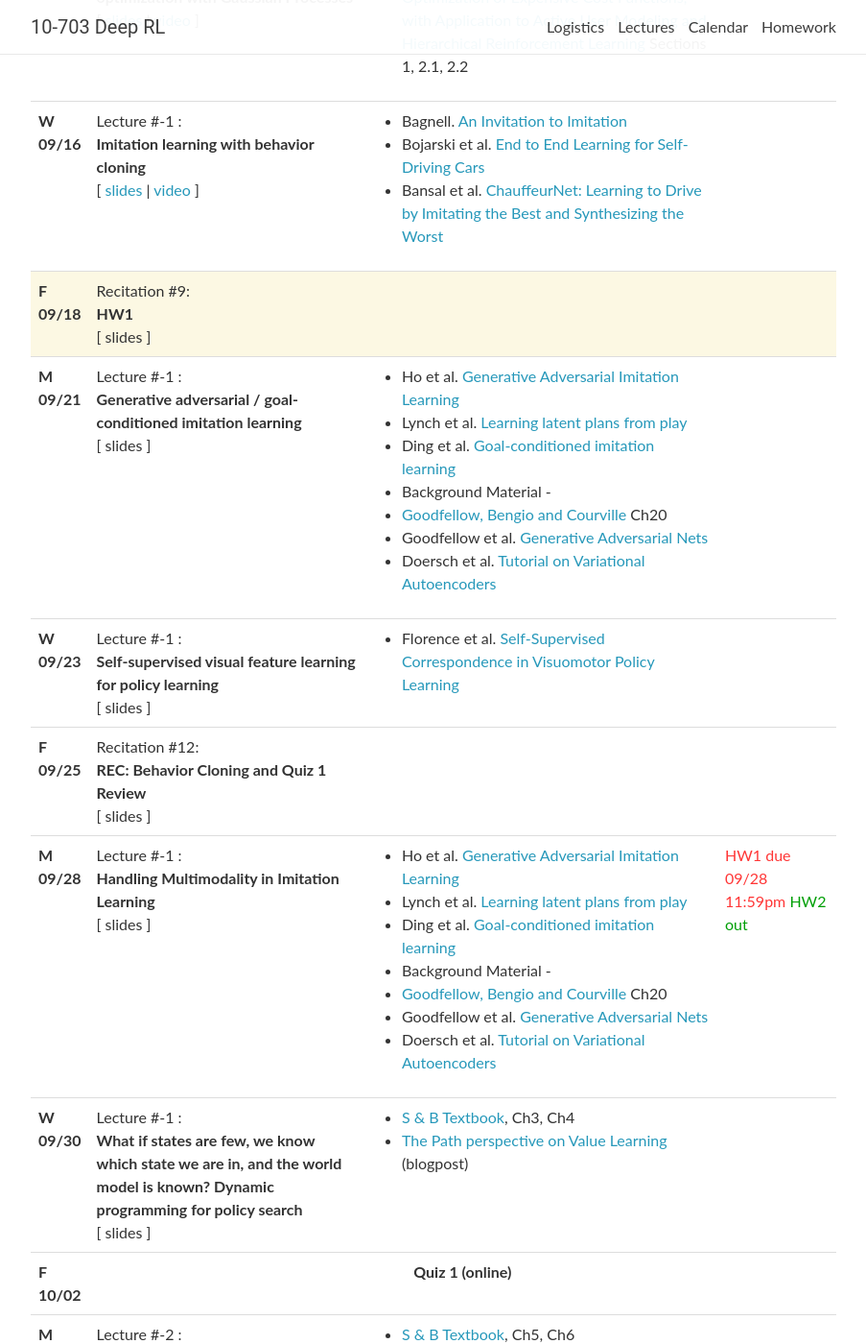
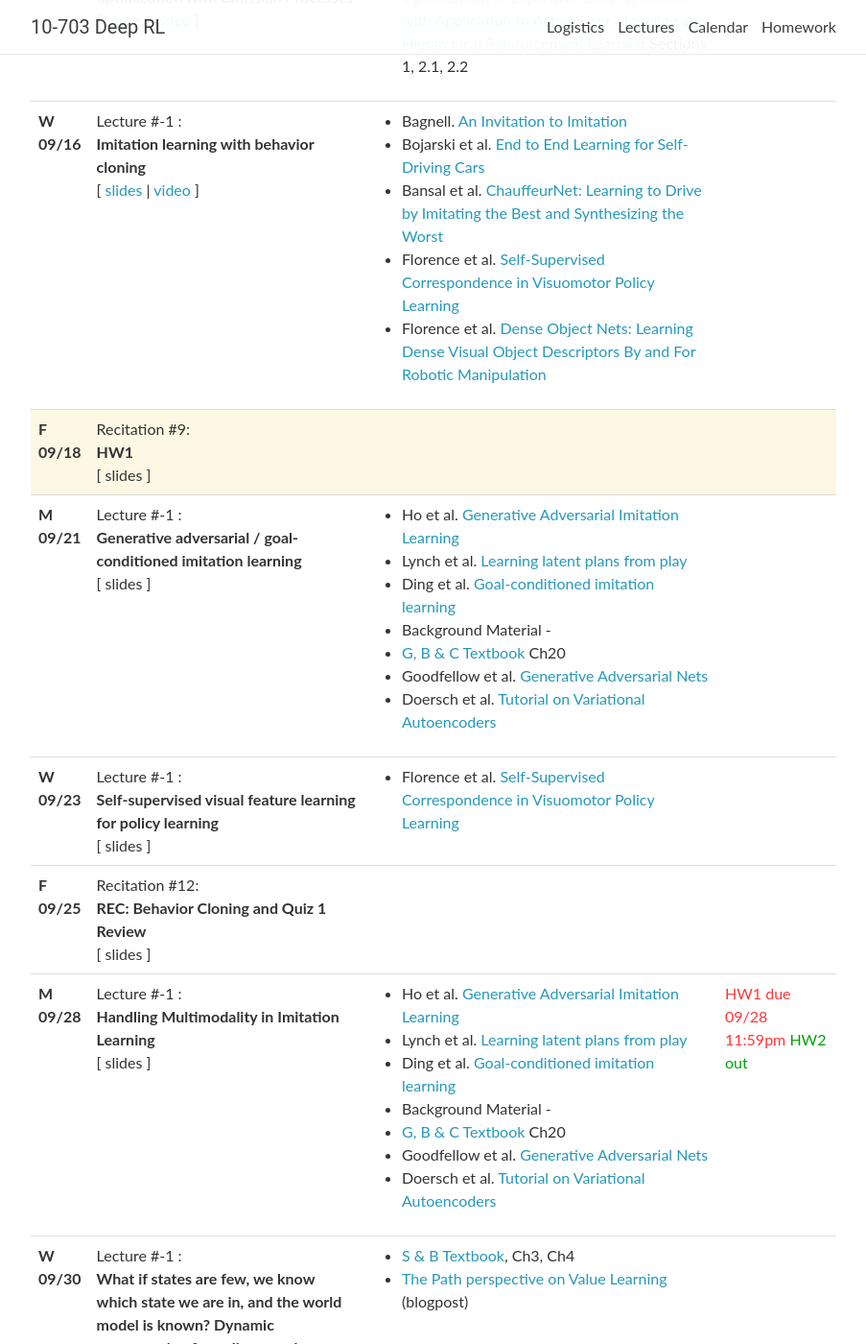
Before and after one commit to cmudeeprl/703website_f20, a Jekyll site: the page built from _pages/lectures.md, in a window 1280 px wide and 1400 px high, scrolled down 1155 px. Shown: the whole window at 96% size, without its empty margins (188-1091 px from the left). Built offline with Jekyll 4.4.1, drawn with Linux system fonts in a browser that asks for light colours; nearby versions of some CDN libraries; comment, search, counter and statistics services are not loaded; some of the changed text lies outside the part shown.

Commit message:
Add readings and change reading names

```diff
--- a/_data/lectures.yml
+++ b/_data/lectures.yml
@@ -36,7 +36,7 @@
   # video: https://scs.hosted.panopto.com/Panopto/Pages/Viewer.aspx?id=4de5da10-964f-4079-9197-ab45012fb789
   notes:
   readings:
-    - <a href="https://www.deeplearningbook.org/" target="_blank">Goodfellow, Bengio, and Courville</a>, Ch9, Ch10
+    - <a href="https://www.deeplearningbook.org/" target="_blank">G, B & C Textbook</a>, Ch9, Ch10
     - Tensorflow tutorial <a href="https://colab.research.google.com/drive/1IzxXcE__3iUtpS4yOg1lKR2ppNDZ5ix7?usp=sharing" target=  "_blank">notebook</a>
     - OpenAI Gym tutorial <a href="https://colab.research.google.com/drive/1Lt4JcWknxSZjtP18sXyUPExq0CHr-_UB#scrollTo=OR2z_eGUxQr1" target=  "_blank">notebook</a>
     # - <a href="https://www.tensorflow.org/guide/keras" target=  "_blank">The TensorFlow High Level (Keras) API</a>
@@ -122,6 +122,8 @@
     - Bagnell. <a href="http://www.ri.cmu.edu/publication_view.html?pub_id=7891" target="_blank">An Invitation to Imitation</a>
     - Bojarski et al. <a href="https://arxiv.org/abs/1604.07316" target="_blank">End to End Learning for Self-Driving Cars</a>
     - Bansal et al. <a href="https://arxiv.org/abs/1812.03079" target="_blank">ChauffeurNet&#58; Learning to Drive by Imitating the Best and Synthesizing the Worst</a>
+    - Florence et al. <a href="https://arxiv.org/pdf/1909.06933.pdf" target="_blank">Self-Supervised Correspondence in Visuomotor Policy Learning</a>
+    - Florence et al. <a href="https://arxiv.org/abs/1806.08756" target="_blank">Dense Object Nets<span>:</span> Learning Dense Visual Object Descriptors By and For Robotic Manipulation</a>
     # - Mouret and Clune <a href="https://arxiv.org/abs/1504.04909" target="_blank">Illuminating search spaces by mapping elites</a>
     # - Cully et al. <a href="https://arxiv.org/abs/1407.3501" target="_blank">Robots that can adapt like animals</a>
     # - Wang et al. <a href="https://arxiv.org/abs/1901.01753" target="_blank">Paired Open-Ended Trailblazer (POET)&#58; Endlessly Generating Increasingly Complex and Diverse Learning Environments and Their Solutions</a>
@@ -155,7 +157,7 @@
     - Lynch et al. <a href="https://arxiv.org/pdf/1903.01973.pdf" target="_blank">Learning latent plans from play</a>
     - Ding et al. <a href="https://arxiv.org/pdf/1906.05838.pdf" target="_blank">Goal-conditioned imitation learning</a>
     - Background Material -
-    - <a href="https://www.deeplearningbook.org/" target="blank"> Goodfellow, Bengio and Courville</a> Ch20
+    - <a href="https://www.deeplearningbook.org/" target="blank"> G, B & C Textbook</a> Ch20
     - Goodfellow et al. <a href="https://papers.nips.cc/paper/5423-generative-adversarial-nets.pdf" target="_blank">Generative Adversarial Nets</a>
     - Doersch et al. <a href="https://arxiv.org/pdf/1606.05908.pdf" target="_blank">Tutorial on Variational Autoencoders</a>
   logistics:
@@ -198,7 +200,7 @@
     - Lynch et al. <a href="https://arxiv.org/pdf/1903.01973.pdf" target="_blank">Learning latent plans from play</a>
     - Ding et al. <a href="https://arxiv.org/pdf/1906.05838.pdf" target="_blank">Goal-conditioned imitation learning</a>
     - Background Material -
-    - <a href="https://www.deeplearningbook.org/" target="blank"> Goodfellow, Bengio and Courville</a> Ch20
+    - <a href="https://www.deeplearningbook.org/" target="blank"> G, B & C Textbook</a> Ch20
     - Goodfellow et al. <a href="https://papers.nips.cc/paper/5423-generative-adversarial-nets.pdf" target="_blank">Generative Adversarial Nets</a>
     - Doersch et al. <a href="https://arxiv.org/pdf/1606.05908.pdf" target="_blank">Tutorial on Variational Autoencoders</a>
   logistics: <span class="deadline">HW1 due 09/28 11:59pm</span>
```
